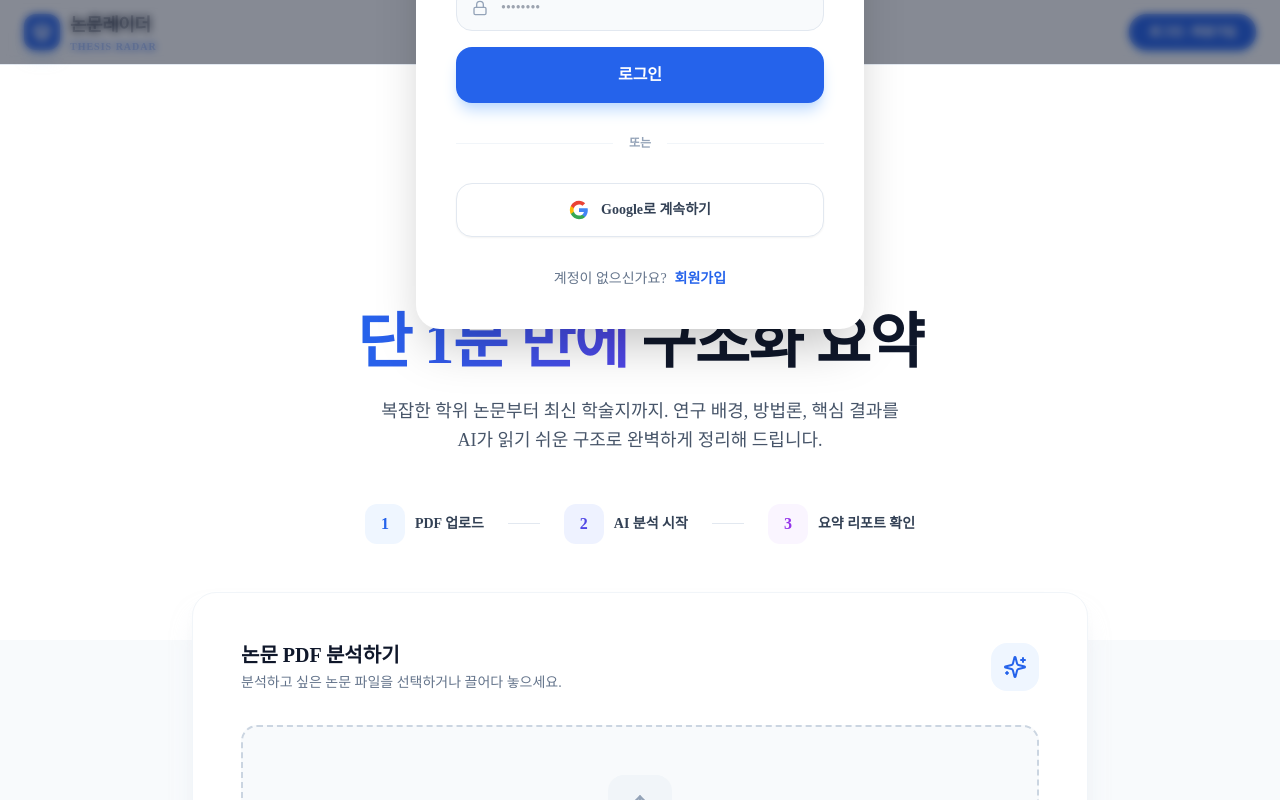
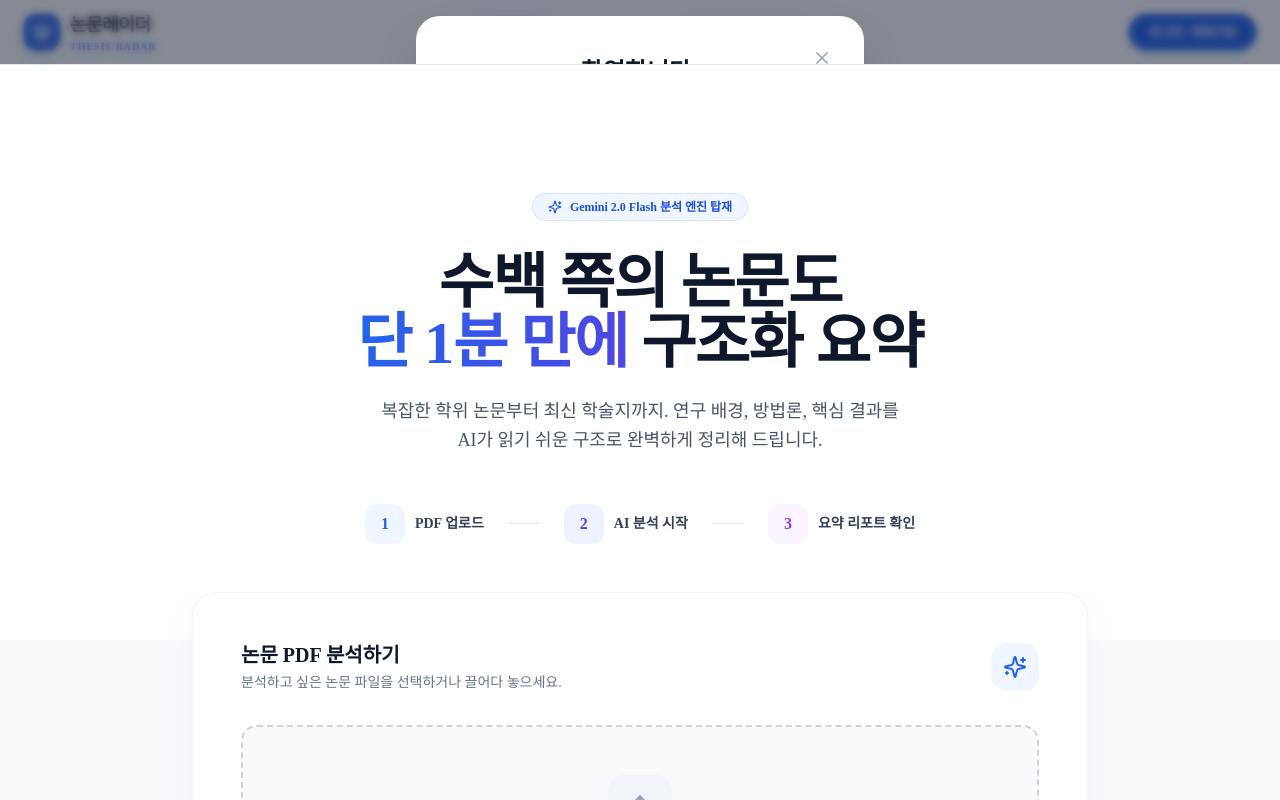
Before and after one commit to dda5jin-png/paperanlysis, a Next.js app: page / in a window 1280 px wide. Both pictures are taken after a click on the button "로그인 / 회원가입". Shown: the top 800 px of the page. Built offline with nearby package versions, Linux system fonts and the light colour scheme; no server answers; a web font is replaced by a local one.

Commit message:
Improve AuthModal UI for better visibility and scrollability

```diff
--- a/components/auth/AuthModal.tsx
+++ b/components/auth/AuthModal.tsx
@@ -49,8 +49,8 @@ export default function AuthModal({ isOpen, onClose }: AuthModalProps) {
   };
 
   return (
-    <div className="fixed inset-0 z-[100] flex items-center justify-center p-4 bg-slate-900/50 backdrop-blur-sm animate-in fade-in duration-200">
-      <div className="relative w-full max-w-md bg-white rounded-3xl shadow-2xl overflow-hidden animate-in zoom-in-95 duration-200">
+    <div className="fixed inset-0 z-[100] flex items-start justify-center p-4 bg-slate-900/50 backdrop-blur-sm animate-in fade-in duration-200 overflow-y-auto">
+      <div className="relative w-full max-w-md my-auto bg-white rounded-3xl shadow-2xl overflow-hidden animate-in zoom-in-95 duration-200">
         <button
           onClick={onClose}
           className="absolute right-6 top-6 p-2 rounded-full hover:bg-slate-100 transition-colors"
```
